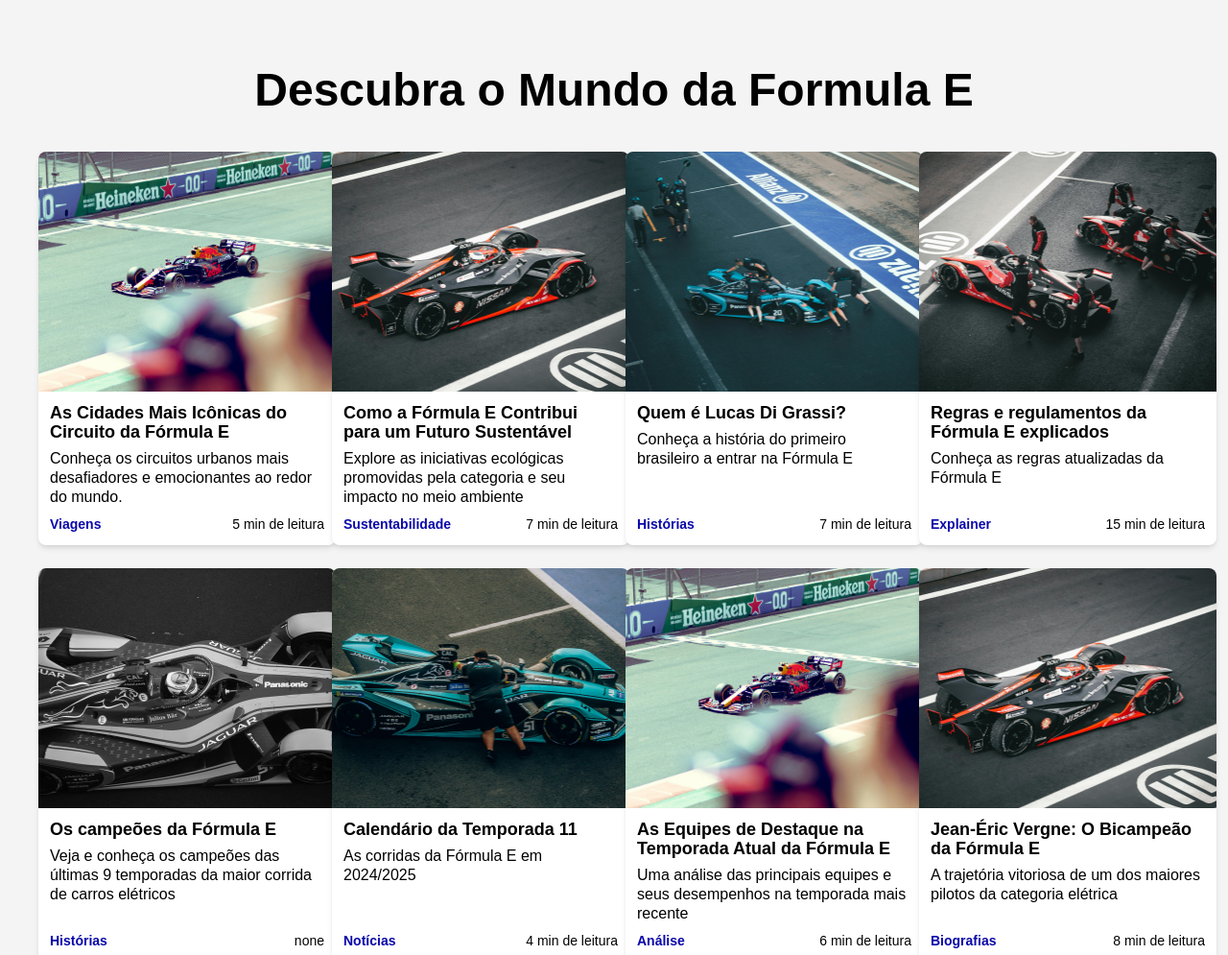
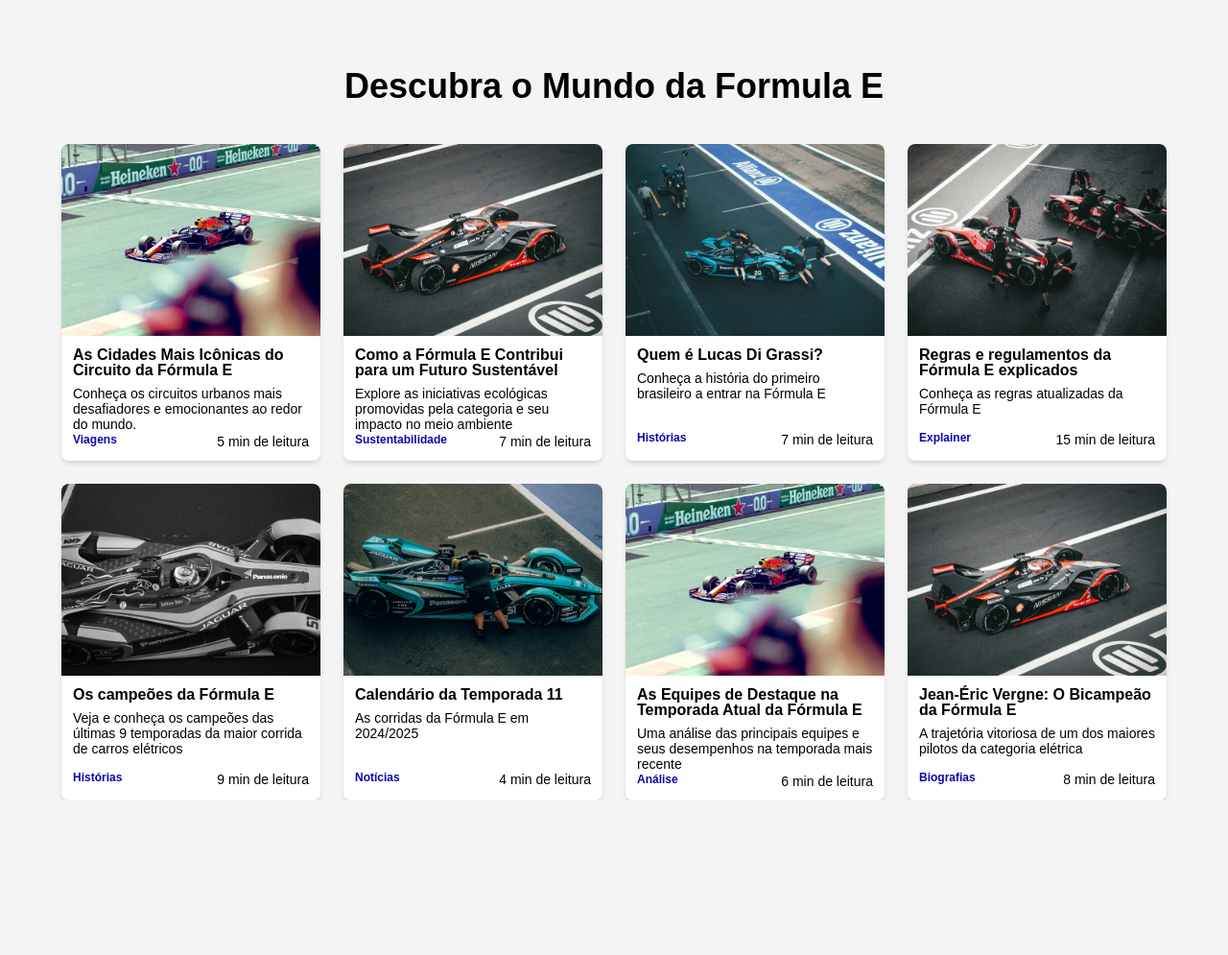
Before and after one commit to joaopedroslopes/sprint3-webdev, a React (Vite) app: page / in a window 1280 px wide. Shown: the part 842-1837 px from the top of the page at 96% size. After the commit the page ends 1676 px from the top, so only its background shows below. Built offline with nearby package versions, Linux system fonts and the light colour scheme; a web font is replaced by a local one.

Commit message:
breakpoints dos cards

```diff
--- a/src/components/cards/Cards.jsx
+++ b/src/components/cards/Cards.jsx
@@ -4,24 +4,22 @@ function Cards(props) {
 
     return (
         <div className="flex justify-center items-center">
-            <div className="grid gap-6 lg:grid-cols-4 md:grid-cols-2 sm:grid-cols-1 size-fit max-w-screen-2xl mx-10">
+            <div className="grid gap-6 xl:grid-cols-4 md:grid-cols-2 sm:grid-cols-1 size-fit max-w-screen-2xl mx-10">
 
                 {cards_props.map(({ title, description, type, time, img }) => (
-                    <div className="bg-white rounded-lg shadow-md w-[310px] h-[410px]">
+                    <div className="bg-white rounded-lg shadow-md w-[310px] h-[410px] lg:h-[330px] lg:w-[270px]">
 
-                        <div className="rounded-t-lg h-[250px] bg-center bg-cover" style={{backgroundImage: `url(${img})`}}>
-                            {/* <img src="/slide-show/carro-5.jpg" alt="" /> */}
-                        </div>
+                        <div className="rounded-t-lg h-[250px] lg:h-[200px] bg-center bg-cover" style={{backgroundImage: `url(${img})`}}></div>
 
-                        <div className="flex flex-col justify-between h-[160px] p-3">
+                        <div className="flex flex-col justify-between h-[160px] lg:h-[130px] p-3">
 
                             <div className="">
-                                <h4 className="font-bold text-lg leading-5 mb-2">{title}</h4>
-                                <p className="text-wrap font-light leading-5">{description}</p>
+                                <h4 className="font-bold text-lg lg:text-base lg:leading-4 leading-5 mb-2">{title}</h4>
+                                <p className="text-wrap lg:text-sm font-light lg:leading-4 leading-5">{description}</p>
                             </div>
 
                             <div className="flex justify-between">
-                                <p className="text-royal-blue text-sm font-semibold">{type}</p>
+                                <p className="text-royal-blue text-sm lg:text-xs font-semibold">{type}</p>
                                 <p className="text-sm font-extralight">{time}</p>
                             </div>
 
--- a/src/components/carousel/Carousel.jsx
+++ b/src/components/carousel/Carousel.jsx
@@ -20,8 +20,8 @@ function Carousel(props, {autoSlide=false, autoSlideInterval=5000}) {
         <div className="relative z-[100] h-screen w-full overflow-hidden">
             <div className="flex transition-transform ease-out duration-1000" style={{ transform: `translateX(-${curr * 100}%)`}}>
                 {slider.map(({ path, alt }) => (
-                    <img className="brightness-[.6] w-full h-full object-cover" src={path} alt={alt} />
-                    // <div className="bg-cover size-fit h-screen w-screen" style={{backgroundImage: `url(${path})`}}></div>
+                    // <img className="brightness-[.6] w-full h-full object-cover" src={path} alt={alt} />
+                    <div className="bg-cover bg-center h-screen min-w-full" style={{backgroundImage: `url(${path})`}}></div>
                 ))}
             </div>
 
--- a/src/data/cards.json
+++ b/src/data/cards.json
@@ -31,7 +31,7 @@
         "title": "Os campeões da Fórmula E",
         "description": "Veja e conheça os campeões das últimas 9 temporadas da maior corrida de carros elétricos",
         "type": "Histórias",
-        "time": "none",
+        "time": "9 min de leitura",
         "img": "/slide-show/carro-5.jpg"
     },
     {
--- a/src/pages/Home.jsx
+++ b/src/pages/Home.jsx
@@ -10,7 +10,7 @@ function Home() {
 
             <Carousel slider={carousel_infos} autoSlide={false} />
 
-            <div className="mx-auto mt-28 mb-10 lg:text-5xl md:text-4xl sm:text-3xl font-semibold flex justify-center">
+            <div className="mx-auto mt-28 mb-10 lg:text-4xl md:text-4xl sm:text-3xl font-semibold flex justify-center">
                 <h2>Descubra o Mundo da Formula E</h2>
             </div>
 
```
